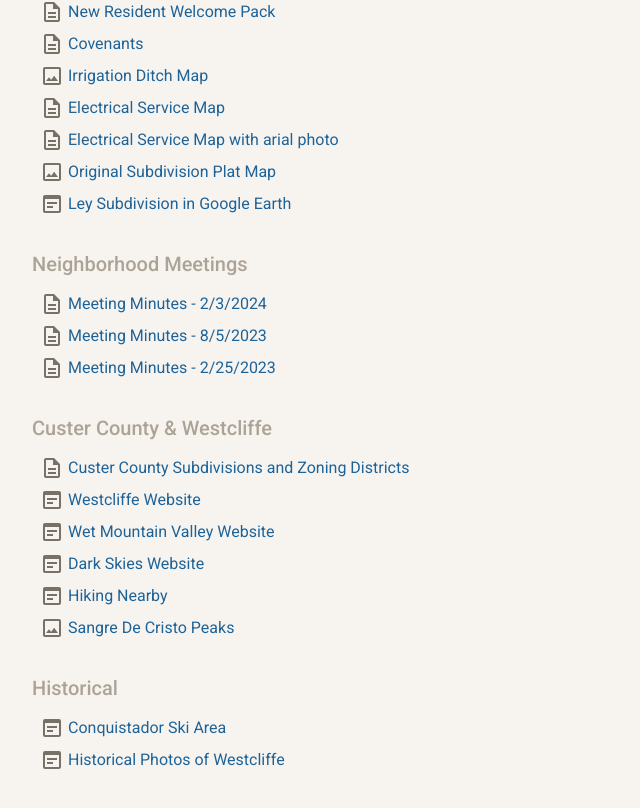
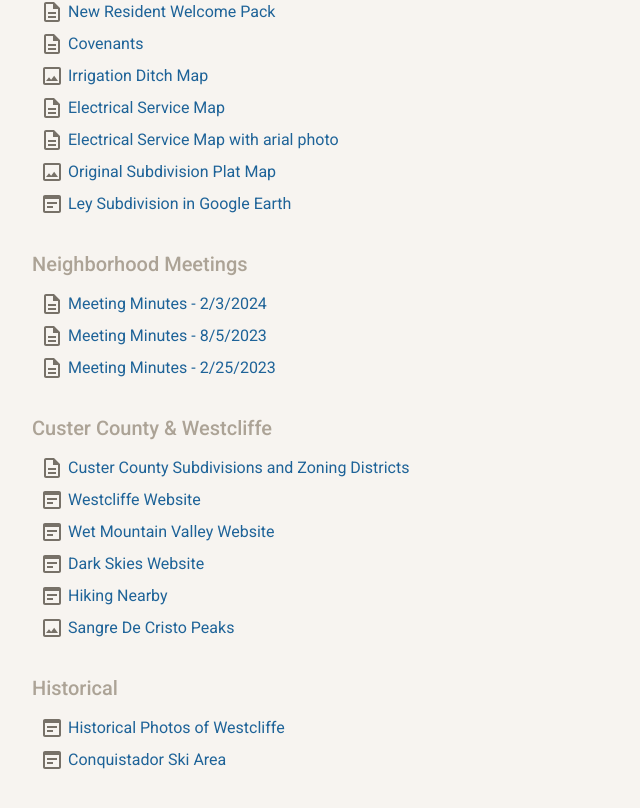
Before and after one commit to elezotte/LeySubdivision, a Next.js app: page /information in a window 1280 px wide. Shown: the part 196-1004 px from the top of the page, without its empty margins (0-640 px from the left). Built offline with nearby package versions, Linux system fonts and the light colour scheme.

Commit message:
fix historal photos link

```diff
--- a/src/components/information/informationItems.historical.ts
+++ b/src/components/information/informationItems.historical.ts
@@ -1,6 +1,13 @@
 import { ListIconTypes, ListItem } from 'components/common/itemList/ItemList'
 
 export const historicalItems: ListItem[] = [
+  {
+    id: 'historical-photos',
+    label: 'Historical Photos of Westcliffe',
+    path: 'https://digital.denverlibrary.org/nodes/search?datefrom=&dateto=&keywords=westcliffe&order=desc&orderby=relevance&ntids=W10=&page=1&viewtype=grid&type=&in=0&digital=0',
+    iconType: ListIconTypes.WEBSITE,
+    rel: 'external',
+  },
   {
     id: 'conquistadore-ski-area',
     label: 'Conquistador Ski Area',
@@ -8,11 +15,4 @@ export const historicalItems: ListItem[] = [
     iconType: ListIconTypes.WEBSITE,
     rel: 'external',
   },
-  {
-    id: 'historical-photos',
-    label: 'Historical Photos of Westcliffe',
-    path: 'https://digital.denverlibrary.org/digital/collection/p15330coll22/search/searchterm/westcliffe%2C%20colorado',
-    iconType: ListIconTypes.WEBSITE,
-    rel: 'external',
-  },
 ]
```
